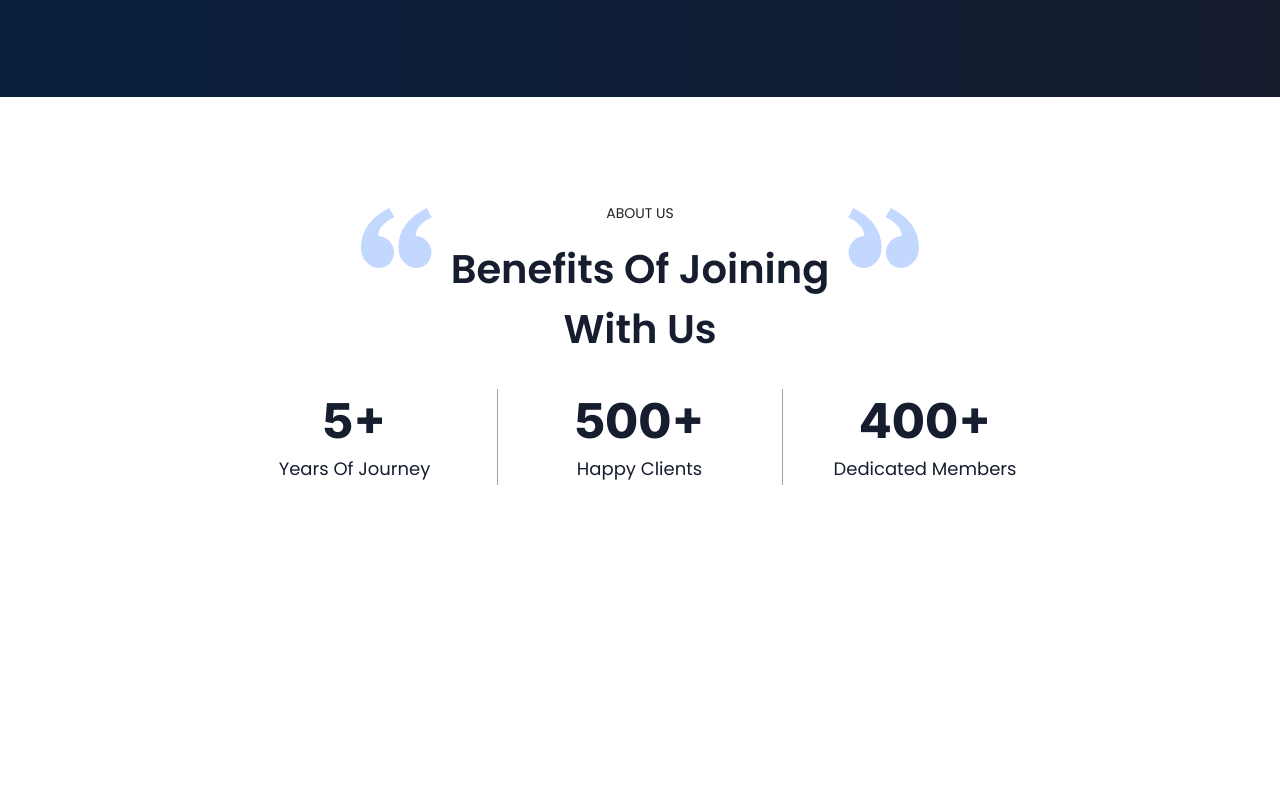
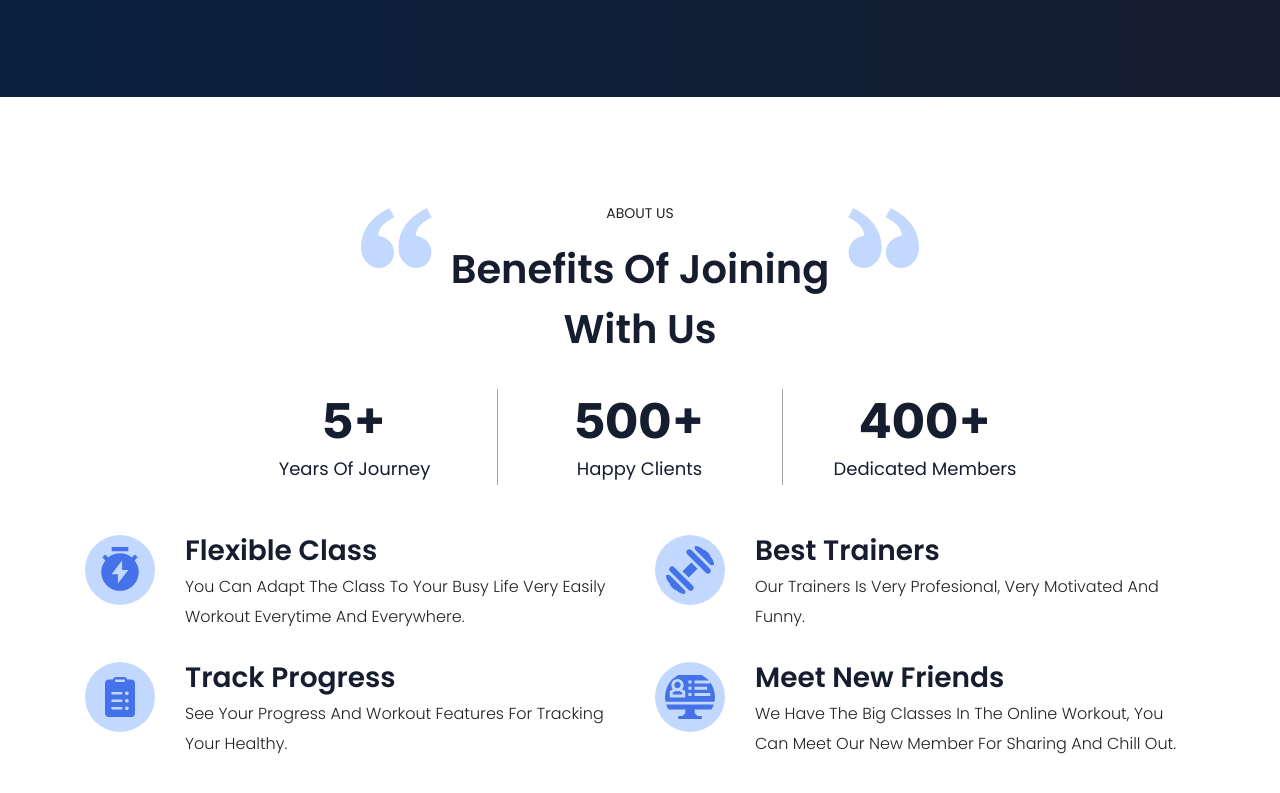
Before and after one commit to progdidi/healthy, a website: page app/index.html in a window 1280 px wide. Shown: the part 3291-4084 px from the top of the page. Before the commit the page ends 3926 px from the top, so only its background shows below. Drawn offline with Linux system fonts and the light colour scheme.

Commit message:
feat: feat benefits section

```diff
--- a/app/index.html
+++ b/app/index.html
@@ -192,6 +192,39 @@
                     <p class="benefits-numbers__item-descr">Dedicated Members</p>
                 </div>
             </div>
+
+            <div class="benefits__items">
+                <div class="benefits-item">
+                    <img src="images/benefits/ben1.svg" alt="" class="benefits-item__img">
+                    <div>
+                        <h6 class="benefits-item__title">flexible class</h6>
+                        <p class="benefits-item__descr">you can adapt the class to your busy life very easily
+                            Workout everytime and everywhere.</p>
+                    </div>
+                </div>
+                <div class="benefits-item">
+                    <img src="images/benefits/ben2.svg" alt="" class="benefits-item__img">
+                    <div>
+                        <h6 class="benefits-item__title">Best Trainers</h6>
+                        <p class="benefits-item__descr">Our trainers is very profesional, very motivated and funny.</p>
+                    </div>
+                </div>
+                <div class="benefits-item">
+                    <img src="images/benefits/ben3.svg" alt="" class="benefits-item__img">
+                    <div>
+                        <h6 class="benefits-item__title">Track Progress</h6>
+                        <p class="benefits-item__descr">See your Progress and workout features for tracking your healthy.</p>
+                    </div>
+                </div>
+                <div class="benefits-item">
+                    <img src="images/benefits/ben4.svg" alt="" class="benefits-item__img">
+                    <div>
+                        <h6 class="benefits-item__title">Meet New Friends</h6>
+                        <p class="benefits-item__descr">we have the big classes in the online workout, you can
+                            meet our new member for sharing and chill out.</p>
+                    </div>
+                </div>
+            </div>
         </div>
     </section>
 
--- a/app/scss/_global.scss
+++ b/app/scss/_global.scss
@@ -12,6 +12,7 @@ body {
     font-family: var(--font-family);
     font-size: 16px;
     line-height: 200%;
+    color: var(--text-color);
 
 }
 
--- a/app/scss/blocks/_benefits.scss
+++ b/app/scss/blocks/_benefits.scss
@@ -1,5 +1,6 @@
 .benefits {
     padding: 100px 0;
+    margin-bottom: 100px;
     .section-subtitle {
         text-align: center;
         margin-bottom: -21px;
@@ -64,5 +65,38 @@
         }
     }
 
+    .benefits__items {
+        display: grid;
+        grid-template-columns: repeat(2, 1fr);
+        gap: 30px;
+        .benefits-item {
+            display: flex;
+            gap: 30px;
+            align-items: flex-start;
+            &__img {
+                width: 70px;
+                height: 70px;
+                padding: 10px;
+                background-color: #c2d8fe;
+                border-radius: 50%;
+            }
+            &__title {
+                font-weight: 600;
+                font-size: 28px;
+                text-transform: capitalize;
+                color: var(--dark-blue-color);
+                margin-bottom: 5px;
+            }
+            &__descr {
+                font-weight: 300;
+                font-size: 16px;
+                line-height: 187%;
+                text-transform: capitalize;
+            }
+        }
+
+    }
+
+
 
 }
```
Also changed, not shown: app/css/style.min.css.
